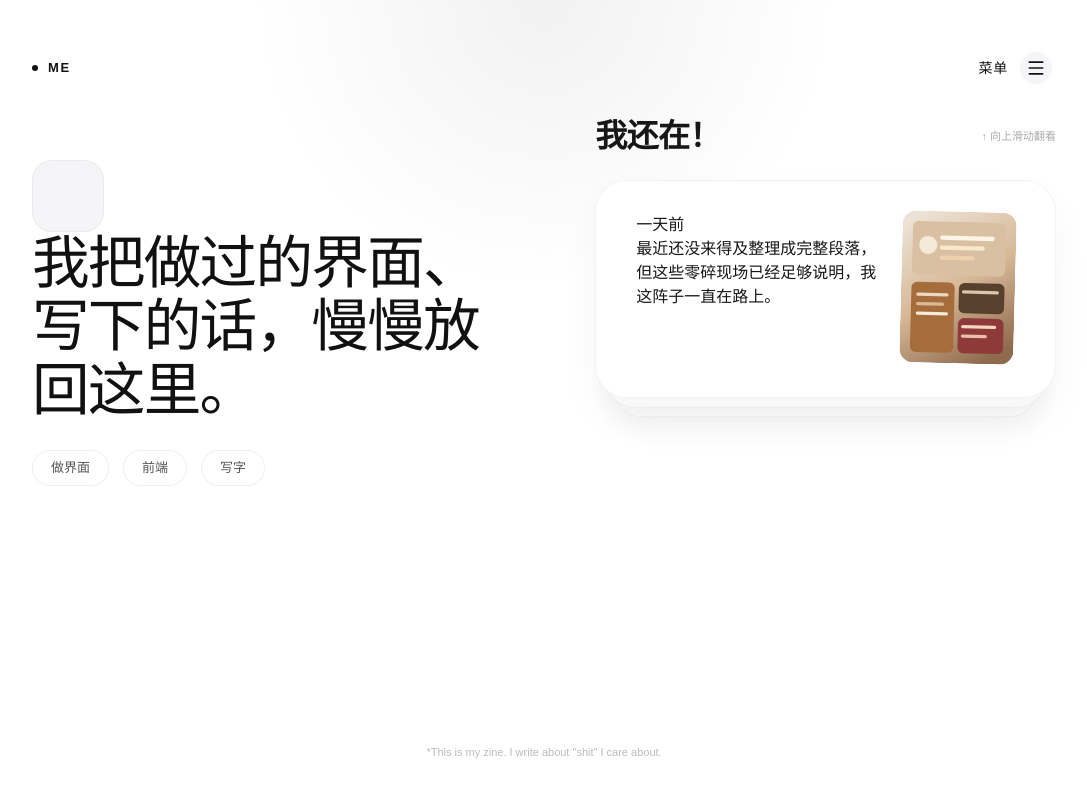
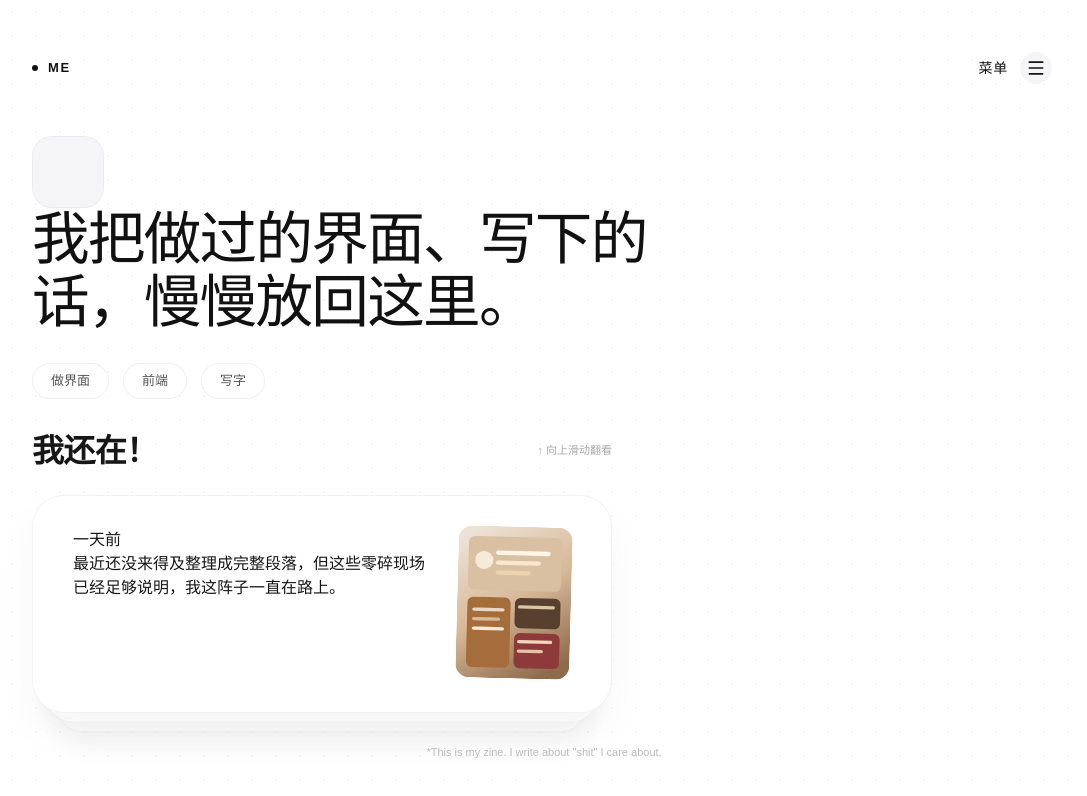
Before and after one commit to JxdCap/me, a React (Vite) app in the folder web/: page / in a window 1280 px wide. Shown: the top 796 px of the page, without its empty margins (96-1183 px from the left). Built offline with nearby package versions, Linux system fonts and the light colour scheme.

Commit message:
不错11

```diff
--- a/web/src/components/Header.tsx
+++ b/web/src/components/Header.tsx
@@ -12,8 +12,12 @@ const menuItems = [
   { label: '随笔', path: '/notes' },
 ]
 
-export function Header() {
-  const [isMenuOpen, setIsMenuOpen] = useState(false)
+interface HeaderProps {
+  isMenuOpen: boolean
+  setIsMenuOpen: (open: boolean) => void
+}
+
+export function Header({ isMenuOpen, setIsMenuOpen }: HeaderProps) {
   const [time, setTime] = useState(new Date())
 
   useEffect(() => {
@@ -28,7 +32,7 @@ export function Header() {
     }
     window.addEventListener('keydown', handleKeyDown)
     return () => window.removeEventListener('keydown', handleKeyDown)
-  }, [])
+  }, [setIsMenuOpen])
 
   return (
     <>
--- a/web/src/components/Hero.tsx
+++ b/web/src/components/Hero.tsx
@@ -19,7 +19,7 @@ export function Hero() {
       </div>
 
       <div className="hero-skills">
-        <div className="skill-tags">
+        <div className={`skill-tags ${activeSkill ? 'has-active' : ''}`}>
           {SKILLS.map((skill) => (
             <button
               key={skill.id}
--- a/web/src/pages/HomePage.tsx
+++ b/web/src/pages/HomePage.tsx
@@ -1,14 +1,21 @@
+import { useState } from 'react'
 import { Header } from '../components/Header'
 import { Hero } from '../components/Hero'
 import { StillAlive } from '../components/StillAlive'
 import '../styles/home.css'
 
 export function HomePage() {
+  const [isMenuOpen, setIsMenuOpen] = useState(false)
+
   return (
     <main className="page-shell">
-      <Header />
-      <Hero />
-      <StillAlive />
+      <Header isMenuOpen={isMenuOpen} setIsMenuOpen={setIsMenuOpen} />
+
+      <div className={`main-content-container ${isMenuOpen ? 'is-pushed-back' : ''}`}>
+        <Hero />
+        <StillAlive />
+      </div>
+
       <footer className="page-footer">
         *This is my zine. I write about "shit" I care about.
       </footer>
--- a/web/src/styles/home.css
+++ b/web/src/styles/home.css
@@ -10,6 +10,28 @@
   flex-direction: column;
   overflow: hidden;
   position: relative;
+  /* AMBIENT DOT MATRIX */
+  background-image: radial-gradient(rgba(0, 0, 0, 0.04) 1px, transparent 1px);
+  background-size: 24px 24px;
+  background-color: #fff;
+}
+
+.main-content-container {
+  display: flex;
+  flex-direction: column;
+  flex: 1;
+  min-height: 0;
+  transition: transform 0.6s cubic-bezier(0.22, 1, 0.36, 1),
+              filter 0.6s cubic-bezier(0.22, 1, 0.36, 1),
+              opacity 0.6s ease;
+  will-change: transform, filter;
+}
+
+.main-content-container.is-pushed-back {
+  transform: scale(0.96) translateY(10px);
+  filter: blur(8px) brightness(0.9);
+  pointer-events: none;
+  opacity: 0.6;
 }
 
 /* ==========================================================================
@@ -70,7 +92,7 @@
   border-radius: 50%;
   background: #f5f5f7;
   color: #111;
-  transition: all 0.4s cubic-bezier(0.22, 1, 0.36, 1);
+  transition: all 0.5s cubic-bezier(0.34, 1.56, 0.64, 1);
 }
 
 .simple-menu-trigger:hover .trigger-icon-wrap {
@@ -82,7 +104,7 @@
 .simple-menu-trigger.is-active .trigger-icon-wrap {
   background: #f43f5e;
   color: #fff;
-  transform: rotate(90deg);
+  transform: rotate(90deg) scale(1.1);
 }
 
 /* ==========================================================================
@@ -91,8 +113,9 @@
 .index-overlay {
   position: fixed;
   inset: 0;
-  background: rgba(255, 255, 255, 0.94);
-  backdrop-filter: blur(40px);
+  background: rgba(255, 255, 255, 0.85);
+  backdrop-filter: blur(30px);
+  -webkit-backdrop-filter: blur(30px);
   z-index: 100;
   display: flex;
   align-items: center;
@@ -205,7 +228,7 @@
   flex-direction: column;
   justify-content: center;
   gap: 28px;
-  padding: 6vh 0 3vh;
+  padding: 24px 0 16px;
   flex-shrink: 0;
 }
 
@@ -243,6 +266,7 @@
   display: flex;
   gap: 10px;
   flex-wrap: wrap;
+  transition: opacity 0.3s ease;
 }
 
 .skill-tag {
@@ -254,12 +278,21 @@
   font-size: 13px;
   color: #555;
   cursor: pointer;
-  transition: all 0.3s ease;
+  transition: all 0.4s cubic-bezier(0.23, 1, 0.32, 1);
 }
 
 .skill-tag.active {
   background: #111;
   color: #fff;
+  transform: translateY(-2px);
+  box-shadow: 0 8px 20px rgba(0,0,0,0.1);
+}
+
+/* FOCUS HIERARCHY */
+.skill-tags.has-active .skill-tag:not(.active) {
+  opacity: 0.4;
+  filter: grayscale(1);
+  transform: scale(0.95);
 }
 
 .skill-content-container {
@@ -290,7 +323,7 @@
   border-radius: 18px;
   font-size: 14px;
   line-height: 1.6;
-  margin: 12px 0 0; /* Add top spacing inside the animated grid row */
+  margin: 12px 0 0;
   transform: translateY(-10px);
   transition: transform 0.5s cubic-bezier(0.22, 1, 0.36, 1), opacity 0.4s ease;
 }
@@ -352,7 +385,7 @@
   z-index: calc(10 - var(--card-index));
 }
 
-.ios-card.swiping-up {
+.ios-card.swiping-out {
   transform: translateY(-120px) scale(1.02);
   opacity: 0;
 }
```
